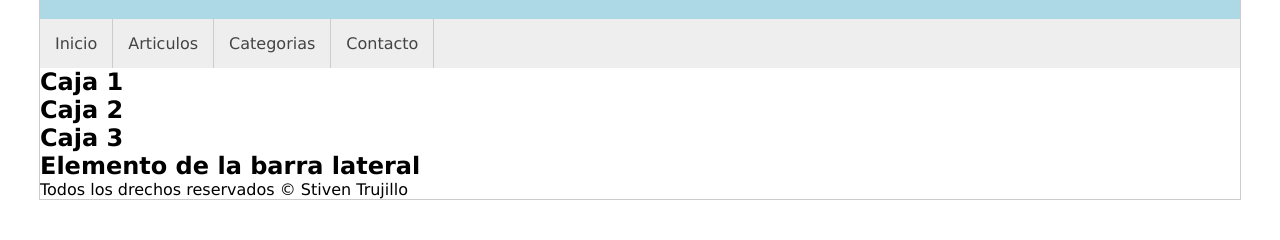
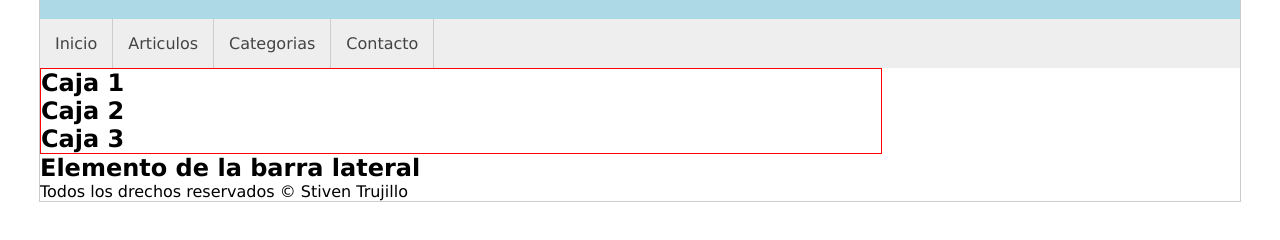
Before and after one commit to strujilloor/Master-en-CSS, a plain HTML site: page CSS/6-ejercicios/index.html in a window 1280 px wide. Shown: the part 102-342 px from the top of the page. Drawn offline with Linux system fonts and the light colour scheme.

Commit message:
Ejercicio punto 6

```diff
--- a/CSS/6-ejercicios/styles.css
+++ b/CSS/6-ejercicios/styles.css
@@ -9,7 +9,7 @@ Ejercicio compoleto con HTML y CSS
 (HECHO) 4. Header debe ocupar el 100% del ancho y tener texto grande
     centrado.
 (HECHO) 5. Menu debe tener los elementos uno al lado del otro
-6. El contenido principal debe tener un ancho del 70%
+(HECHO) 6. El contenido principal debe tener un ancho del 70%
 7. El contenido dentro del contenedor principal debe ser
     una cuadricula con 4 lineas de 2 cajas
 8. La barra lateral debe tener un ancho 30%
@@ -70,6 +70,11 @@ Ejercicio compoleto con HTML y CSS
     cursor: pointer;
 }
 
+#content {
+    width: 70%;
+    border: 1px solid red;
+}
+
 .clearfix {
     float: none;
     clear: both;
```
